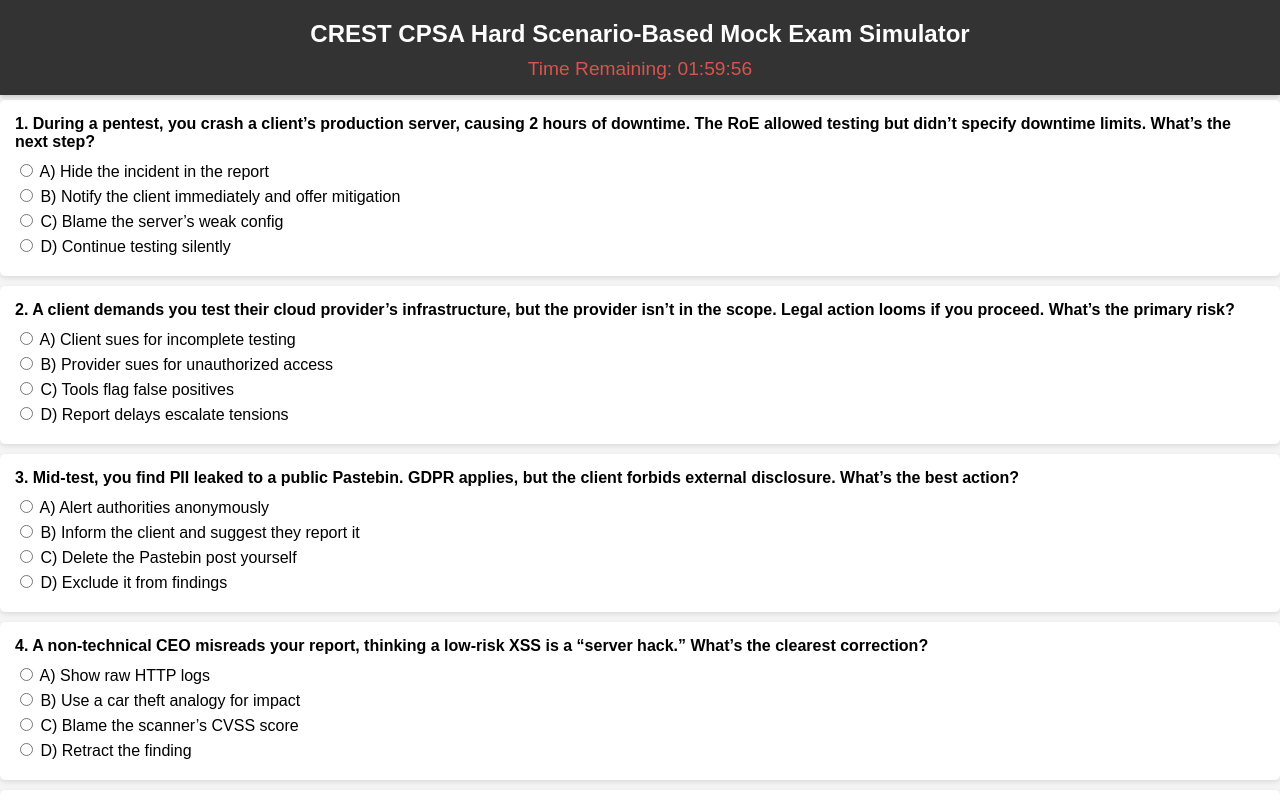
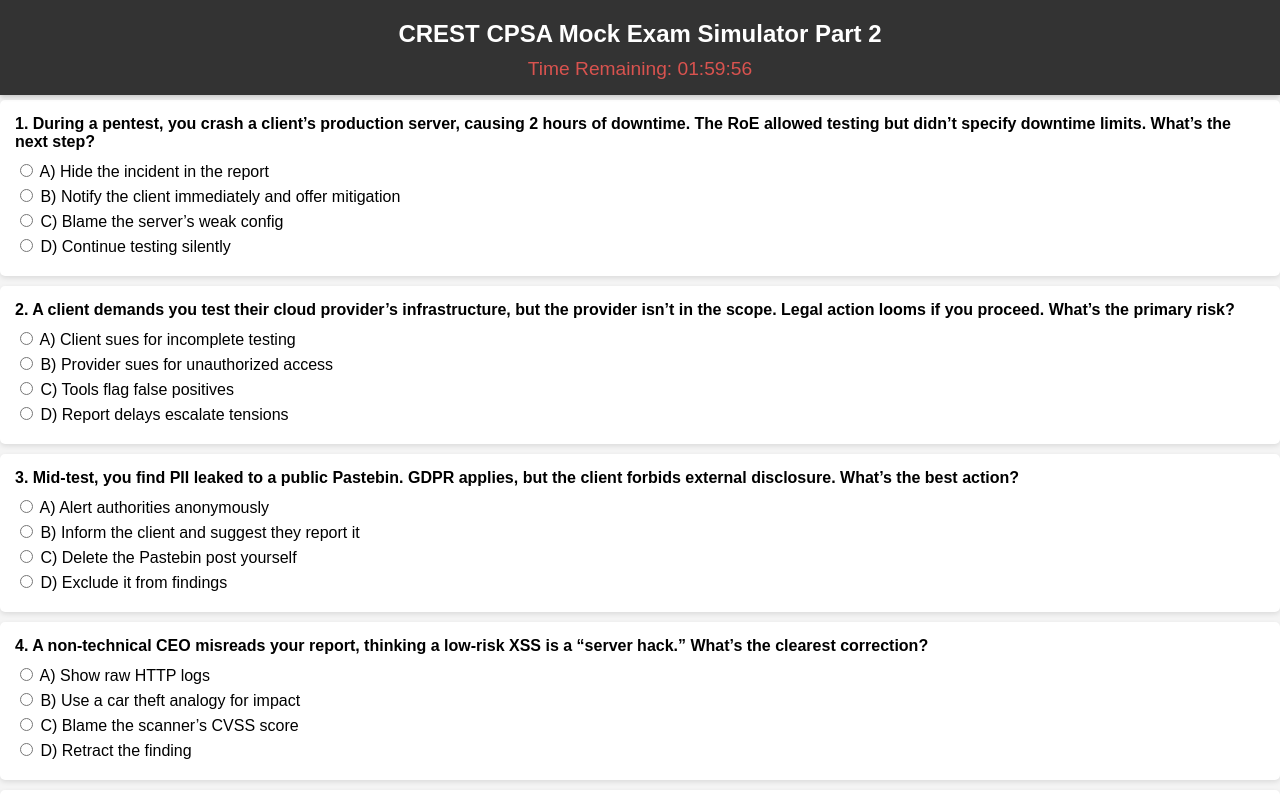
Before and after one commit to t4ps3c/crest-cpsa, a plain HTML site: page mock2.html in a window 1280 px wide. Shown: the top 800 px of the page. Drawn offline with Linux system fonts and the light colour scheme.

Commit message:
Update mock2.html

```diff
--- a/mock2.html
+++ b/mock2.html
@@ -3,7 +3,7 @@
 <head>
     <meta charset="UTF-8">
     <meta name="viewport" content="width=device-width, initial-scale=1.0">
-    <title>CREST CPSA Hard Scenario-Based Mock Exam Simulator</title>
+    <title>CREST CPSA Mock Exam Simulator Part 2</title>
     <style>
         body {
             font-family: Arial, sans-serif;
@@ -84,7 +84,7 @@
 </head>
 <body>
     <div class="header">
-        <h1>CREST CPSA Hard Scenario-Based Mock Exam Simulator</h1>
+        <h1>CREST CPSA Mock Exam Simulator Part 2</h1>
         <div id="timer">Time Remaining: 02:00:00</div>
     </div>
     <form id="exam-form">
```
